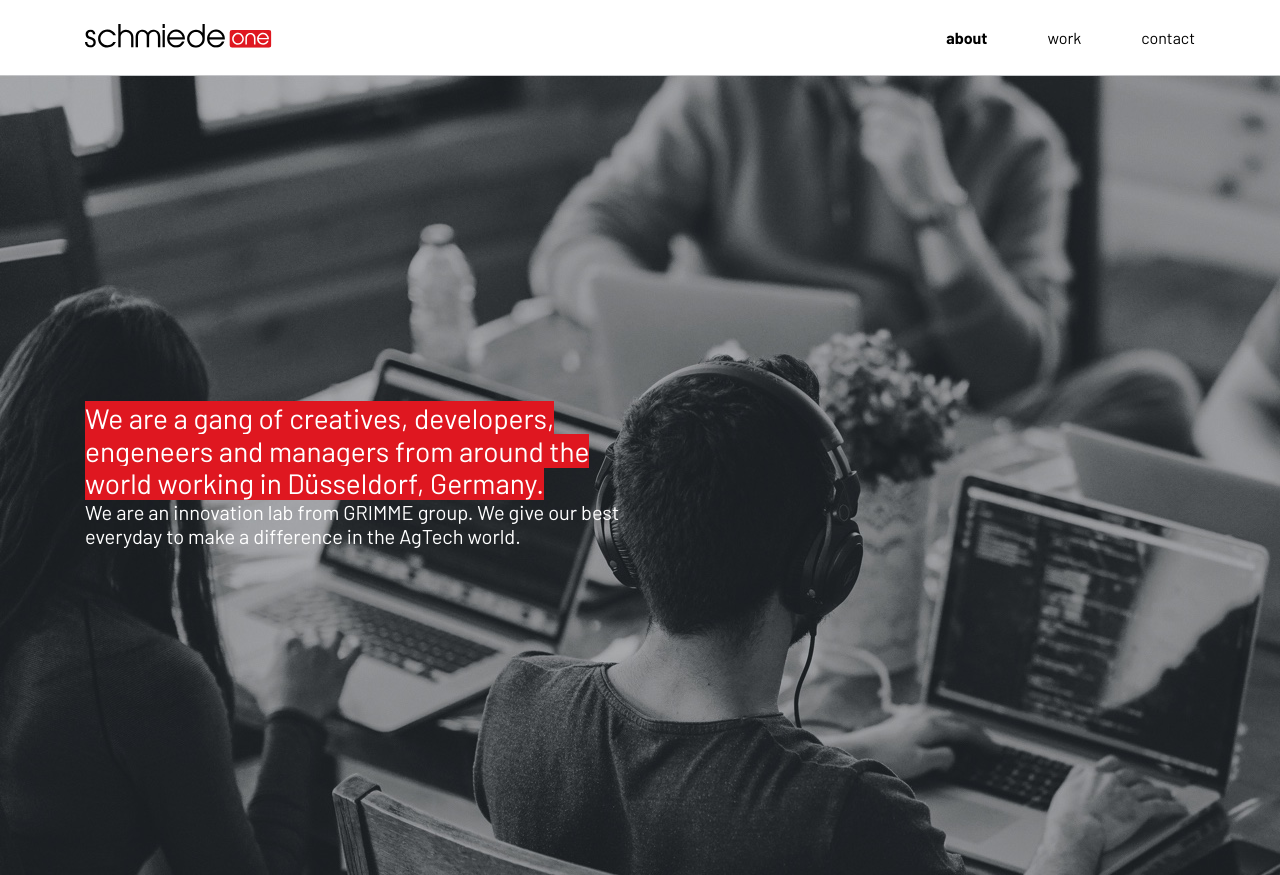
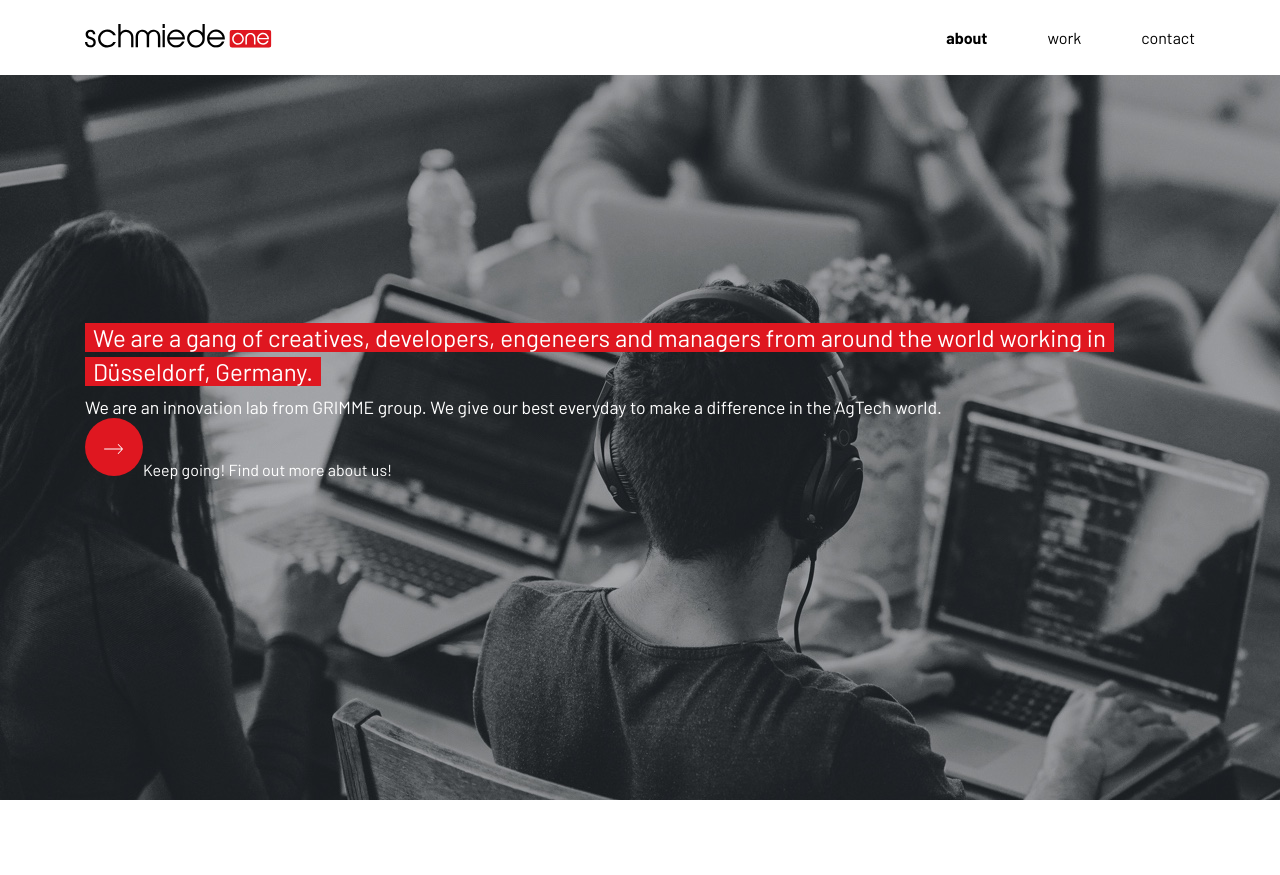
Before and after one commit to axlbert/schmiede-website-new, a Next.js app: page /about in a window 1280 px wide. After the commit the page ends 800 px from the top, so only its background shows below. Built offline with nearby package versions, Linux system fonts and the light colour scheme.

Commit message:
update about header

```diff
--- a/pages/about/about.css
+++ b/pages/about/about.css
@@ -6,13 +6,22 @@
 }
 
 .About-HeaderTitle {
-  background-color: #df1720;
+  /*background-color: #df1720;
   font-size: 1.75rem;
   line-height: 1.17;
   letter-spacing: normal;
+  box-decoration-break: clone;*/
+  padding: 0 .5rem;
+  background-color: #df1720;
+  color: white;
+  font-size: 1.5rem;
+  line-height: 1.4;
+  -webkit-box-decoration-break: clone;
   box-decoration-break: clone;
 }
 
 .About-HeaderSubtitle {
-  font-size: 1.25rem;
+  margin-top: .5rem;
+  color: white;
+  font-size: 1.1rem;
 }
--- a/pages/about/index.js
+++ b/pages/about/index.js
@@ -10,11 +10,13 @@ const headerStyle = {
 export default function About() {
   return (
     <div className="About">
-      <Nav />
+      <div style={{ position: 'fixed', width: '100%' }}>
+        <Nav />
+      </div>
       <header className="About-Header" style={headerStyle}>
         <div className="container">
           <div className="row">
-            <div className="col-6">
+            <div className="col-12">
               <div>
                 <span className="About-HeaderTitle">
                   We are a gang of creatives, developers, engeneers and managers
@@ -25,6 +27,10 @@ export default function About() {
                 We are an innovation lab from GRIMME group. We give our
                 best everyday to make a difference in the AgTech world.
               </div>
+              <div >
+                <img src="/arrow-right.svg" alt="Arrow Down" />
+                <span>Keep going! Find out more about us!</span>
+              </div>
             </div>
           </div>
         </div>
```
Also changed, not shown: public/arrow-right.svg (added).
